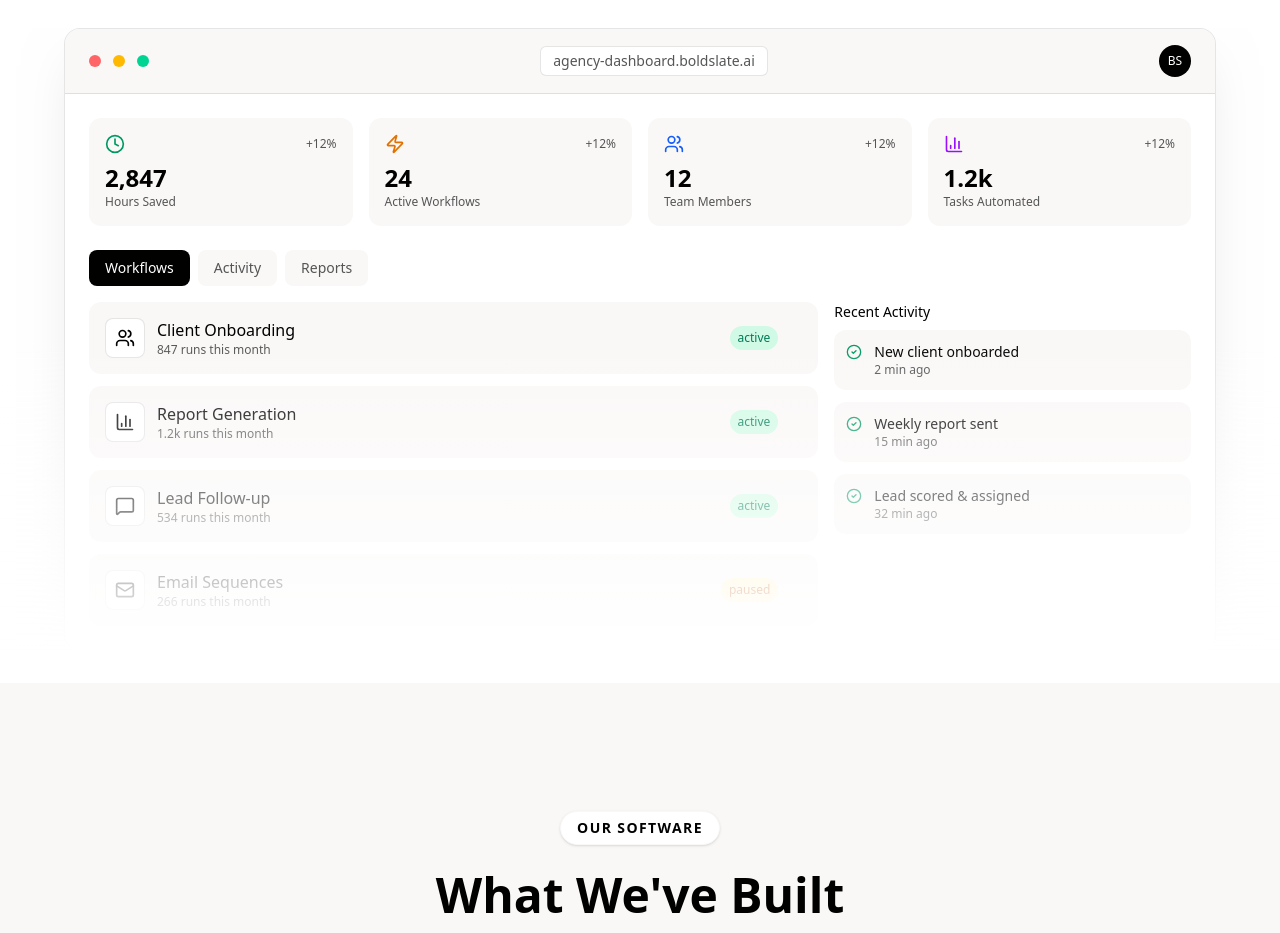
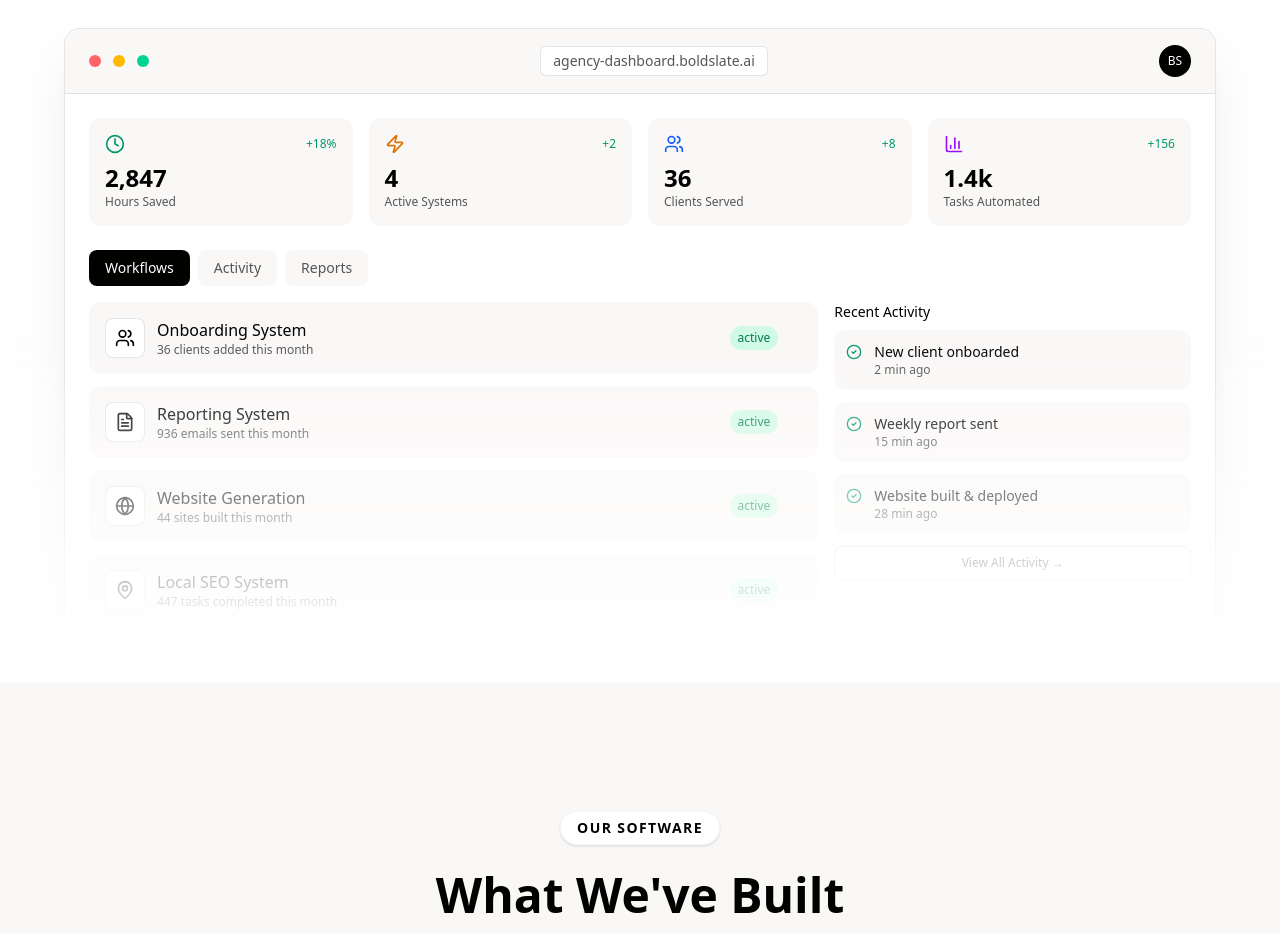
Before and after one commit to BennettBlackCode/boldslatelanding, a Next.js app: page / in a window 1280 px wide. Shown: the part 1020-1953 px from the top of the page. Built offline with nearby package versions, Linux system fonts and the light colour scheme.

Commit message:
Update dashboard with real systems data and interactive click features

```diff
--- a/src/components/DashboardHero.tsx
+++ b/src/components/DashboardHero.tsx
@@ -3,7 +3,7 @@
 import React, { useState } from 'react';
 import Link from 'next/link';
 import Image from 'next/image';
-import { ArrowRight, Play, CheckCircle2, Zap, Clock, Users, BarChart3, MessageSquare, Mail, Calendar } from 'lucide-react';
+import { ArrowRight, Play, CheckCircle2, Zap, Clock, Users, BarChart3, Globe, MapPin, FileText, X } from 'lucide-react';
 import { Button } from '@/components/ui/button';
 import { AnimatedGroup } from '@/components/ui/animated-group';
 import { motion } from 'motion/react';
@@ -33,26 +33,32 @@ const transitionVariants = {
 function InteractiveDashboard() {
   const [activeTab, setActiveTab] = useState('workflows');
   const [hoveredCard, setHoveredCard] = useState<string | null>(null);
+  const [selectedWorkflow, setSelectedWorkflow] = useState<string | null>(null);
+  const [clickedStat, setClickedStat] = useState<string | null>(null);
 
   const stats = [
-    { label: 'Hours Saved', value: '2,847', icon: Clock, color: 'text-emerald-600' },
-    { label: 'Active Workflows', value: '24', icon: Zap, color: 'text-amber-600' },
-    { label: 'Team Members', value: '12', icon: Users, color: 'text-blue-600' },
-    { label: 'Tasks Automated', value: '1.2k', icon: BarChart3, color: 'text-purple-600' },
+    { label: 'Hours Saved', value: '2,847', icon: Clock, color: 'text-emerald-600', trend: '+18%' },
+    { label: 'Active Systems', value: '4', icon: Zap, color: 'text-amber-600', trend: '+2' },
+    { label: 'Clients Served', value: '36', icon: Users, color: 'text-blue-600', trend: '+8' },
+    { label: 'Tasks Automated', value: '1.4k', icon: BarChart3, color: 'text-purple-600', trend: '+156' },
   ];
 
   const workflows = [
-    { name: 'Client Onboarding', status: 'active', runs: '847', icon: Users },
-    { name: 'Report Generation', status: 'active', runs: '1.2k', icon: BarChart3 },
-    { name: 'Lead Follow-up', status: 'active', runs: '534', icon: MessageSquare },
-    { name: 'Email Sequences', status: 'paused', runs: '266', icon: Mail },
+    { name: 'Onboarding System', status: 'active', metric: '36 clients added this month', icon: Users, description: 'Automatically onboards new clients with welcome sequences, account setup, and team introductions.' },
+    { name: 'Reporting System', status: 'active', metric: '936 emails sent this month', icon: FileText, description: 'Generates and sends automated performance reports to clients on a scheduled basis.' },
+    { name: 'Website Generation', status: 'active', metric: '44 sites built this month', icon: Globe, description: 'AI-powered website builder that creates custom sites for clients in minutes.' },
+    { name: 'Local SEO System', status: 'active', metric: '447 tasks completed this month', icon: MapPin, description: 'Manages citations, reviews, and local listings across all platforms automatically.' },
   ];
 
   const recentActivity = [
     { action: 'New client onboarded', time: '2 min ago', type: 'success' },
     { action: 'Weekly report sent', time: '15 min ago', type: 'success' },
-    { action: 'Lead scored & assigned', time: '32 min ago', type: 'success' },
+    { action: 'Website built & deployed', time: '28 min ago', type: 'success' },
   ];
+
+  const handleStatClick = (label: string) => {
+    setClickedStat(clickedStat === label ? null : label);
+  };
 
   return (
     <div className="bg-white rounded-2xl border border-[#010100]/10 shadow-2xl shadow-[#010100]/10 overflow-hidden">
@@ -83,15 +89,17 @@ function InteractiveDashboard() {
               initial={{ opacity: 0, y: 10 }}
               animate={{ opacity: 1, y: 0 }}
               transition={{ delay: 0.5 + index * 0.1 }}
+              onClick={() => handleStatClick(stat.label)}
               onMouseEnter={() => setHoveredCard(stat.label)}
               onMouseLeave={() => setHoveredCard(null)}
+              whileTap={{ scale: 0.98 }}
               className={`bg-[#FAF8F7] rounded-xl p-4 cursor-pointer transition-all duration-300 ${
                 hoveredCard === stat.label ? 'scale-105 shadow-lg' : ''
-              }`}
+              } ${clickedStat === stat.label ? 'ring-2 ring-[#010100] shadow-lg' : ''}`}
             >
               <div className="flex items-center justify-between mb-2">
                 <stat.icon className={`w-5 h-5 ${stat.color}`} />
-                <span className="text-xs text-[#545555]">+12%</span>
+                <span className="text-xs text-emerald-600 font-medium">{stat.trend}</span>
               </div>
               <div className="text-2xl font-semibold text-[#010100]">{stat.value}</div>
               <div className="text-xs text-[#545555]">{stat.label}</div>
@@ -124,29 +132,70 @@ function InteractiveDashboard() {
               <motion.div
                 key={workflow.name}
                 initial={{ opacity: 0, x: -10 }}
-                animate={{ opacity: 1, x: 0 }}
+                animate={{
+                  opacity: 1,
+                  x: 0,
+                  height: selectedWorkflow === workflow.name ? 'auto' : 'auto'
+                }}
                 transition={{ delay: 0.8 + index * 0.1 }}
-                className="flex items-center justify-between p-4 bg-[#FAF8F7] rounded-xl hover:bg-[#010100]/5 transition-all cursor-pointer group"
+                onClick={() => setSelectedWorkflow(selectedWorkflow === workflow.name ? null : workflow.name)}
+                whileTap={{ scale: 0.995 }}
+                className={`p-4 bg-[#FAF8F7] rounded-xl hover:bg-[#010100]/5 transition-all cursor-pointer group ${
+                  selectedWorkflow === workflow.name ? 'ring-2 ring-[#010100] bg-white shadow-lg' : ''
+                }`}
               >
+                <div className="flex items-center justify-between">
                   <div className="flex items-center gap-3">
-                  <div className="w-10 h-10 rounded-lg bg-white flex items-center justify-center border border-[#010100]/10 group-hover:border-[#010100]/20 transition-all">
-                    <workflow.icon className="w-5 h-5 text-[#010100]" />
+                    <div className={`w-10 h-10 rounded-lg flex items-center justify-center border transition-all ${
+                      selectedWorkflow === workflow.name
+                        ? 'bg-[#010100] border-[#010100]'
+                        : 'bg-white border-[#010100]/10 group-hover:border-[#010100]/20'
+                    }`}>
+                      <workflow.icon className={`w-5 h-5 ${selectedWorkflow === workflow.name ? 'text-white' : 'text-[#010100]'}`} />
                     </div>
                     <div>
                       <div className="font-medium text-[#010100]">{workflow.name}</div>
-                    <div className="text-xs text-[#545555]">{workflow.runs} runs this month</div>
+                      <div className="text-xs text-[#545555]">{workflow.metric}</div>
                     </div>
                   </div>
                   <div className="flex items-center gap-2">
-                  <span className={`px-2 py-1 rounded-full text-xs ${
-                    workflow.status === 'active'
-                      ? 'bg-emerald-100 text-emerald-700'
-                      : 'bg-amber-100 text-amber-700'
-                  }`}>
+                    <span className="px-2 py-1 rounded-full text-xs bg-emerald-100 text-emerald-700">
                       {workflow.status}
                     </span>
-                  <ArrowRight className="w-4 h-4 text-[#545555] opacity-0 group-hover:opacity-100 transition-opacity" />
+                    <motion.div
+                      animate={{ rotate: selectedWorkflow === workflow.name ? 90 : 0 }}
+                      transition={{ duration: 0.2 }}
+                    >
+                      <ArrowRight className={`w-4 h-4 transition-opacity ${
+                        selectedWorkflow === workflow.name ? 'opacity-100 text-[#010100]' : 'opacity-0 group-hover:opacity-100 text-[#545555]'
+                      }`} />
+                    </motion.div>
                   </div>
+                </div>
+
+                {/* Expanded Content */}
+                <motion.div
+                  initial={false}
+                  animate={{
+                    height: selectedWorkflow === workflow.name ? 'auto' : 0,
+                    opacity: selectedWorkflow === workflow.name ? 1 : 0,
+                    marginTop: selectedWorkflow === workflow.name ? 12 : 0
+                  }}
+                  transition={{ duration: 0.2 }}
+                  className="overflow-hidden"
+                >
+                  <div className="pt-3 border-t border-[#010100]/10">
+                    <p className="text-sm text-[#545555] leading-relaxed">{workflow.description}</p>
+                    <div className="flex gap-2 mt-3">
+                      <button className="px-3 py-1.5 text-xs font-medium bg-[#010100] text-white rounded-lg hover:bg-[#010100]/80 transition-colors">
+                        View Details
+                      </button>
+                      <button className="px-3 py-1.5 text-xs font-medium bg-white text-[#010100] border border-[#010100]/20 rounded-lg hover:bg-[#FAF8F7] transition-colors">
+                        Run Now
+                      </button>
+                    </div>
+                  </div>
+                </motion.div>
               </motion.div>
             ))}
           </div>
@@ -160,7 +209,9 @@ function InteractiveDashboard() {
                 initial={{ opacity: 0, x: 10 }}
                 animate={{ opacity: 1, x: 0 }}
                 transition={{ delay: 1 + index * 0.1 }}
-                className="flex items-start gap-3 p-3 bg-[#FAF8F7] rounded-xl"
+                whileHover={{ scale: 1.02, x: -2 }}
+                whileTap={{ scale: 0.98 }}
+                className="flex items-start gap-3 p-3 bg-[#FAF8F7] rounded-xl cursor-pointer hover:shadow-md transition-shadow"
               >
                 <CheckCircle2 className="w-4 h-4 text-emerald-600 mt-0.5 flex-shrink-0" />
                 <div>
@@ -169,6 +220,15 @@ function InteractiveDashboard() {
                 </div>
               </motion.div>
             ))}
+
+            {/* View All Button */}
+            <motion.button
+              whileHover={{ scale: 1.02 }}
+              whileTap={{ scale: 0.98 }}
+              className="w-full py-2 text-xs font-medium text-[#545555] hover:text-[#010100] bg-white border border-[#010100]/10 rounded-lg hover:border-[#010100]/20 transition-all"
+            >
+              View All Activity →
+            </motion.button>
           </div>
         </div>
       </div>
```
Lines whose indentation alone changed are shown as unchanged.
